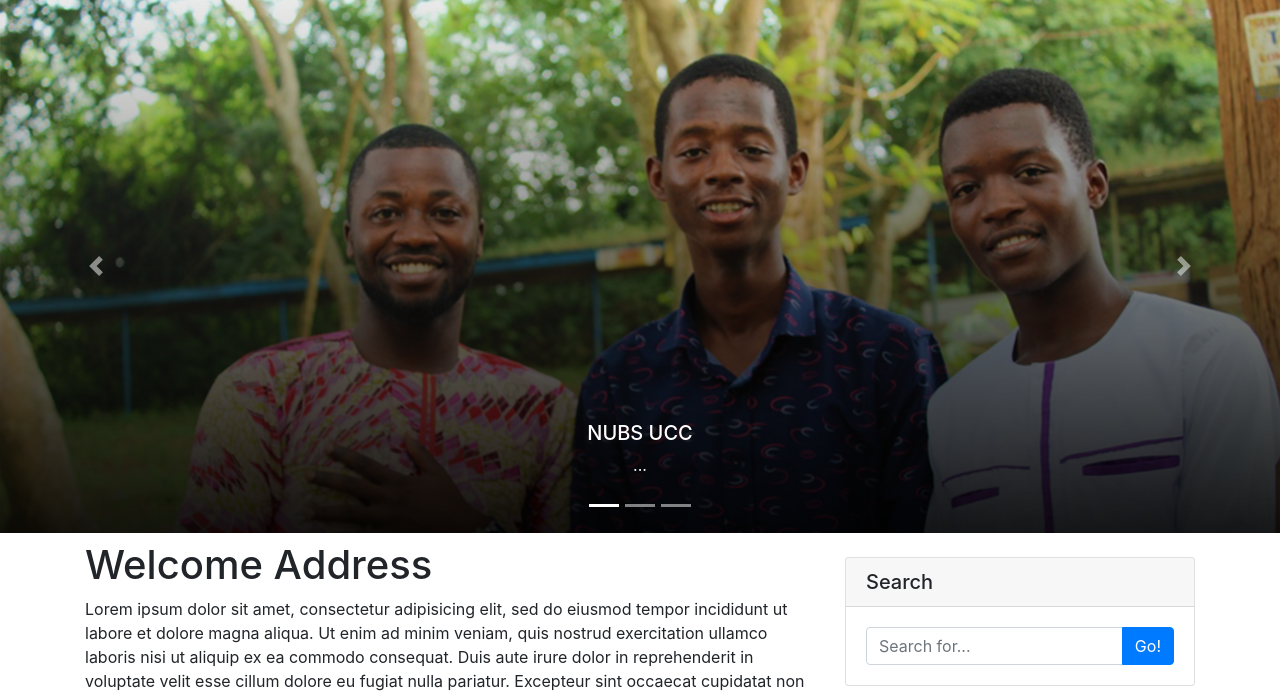
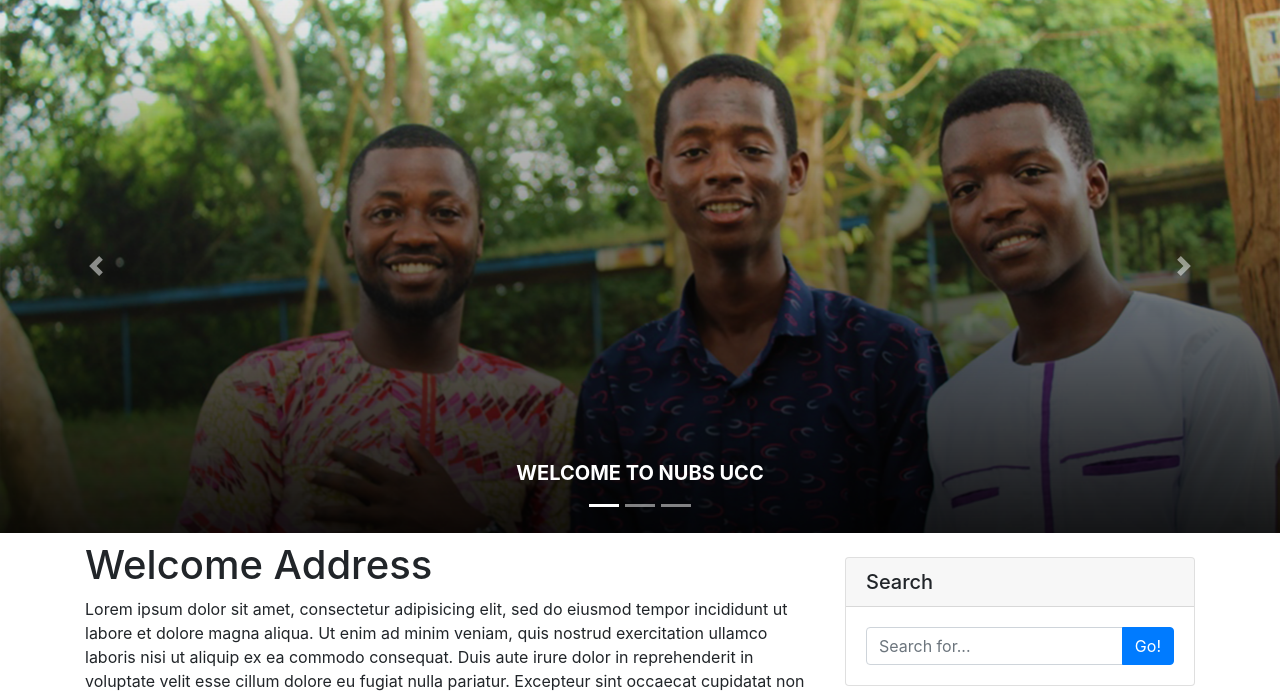
Before and after one commit to Jason-bolt/nubswebsite, a PHP site: page / in a window 1280 px wide. Shown: the part 113-809 px from the top of the page. Run offline with PHP 8.4, Linux system fonts and the light colour scheme; grey boxes labelled with a size stand in for pictures from a placeholder-image service; some libraries are stand-ins or nearby versions.

Commit message:
updated carousel

```diff
--- a/index.php
+++ b/index.php
@@ -25,8 +25,8 @@
           <div class="carousel-item active">
             <img class="d-block w-100" src="img/banner1.png" alt="First slide">
             <div class="carousel-caption d-none d-md-block">
-              <h5>NUBS UCC</h5>
-              <p>...</p>
+              <h5><strong>WELCOME TO NUBS UCC</strong></h5>
+              <!-- <p>...</p> -->
             </div>
           </div>
           <!-- Second image -->
```
